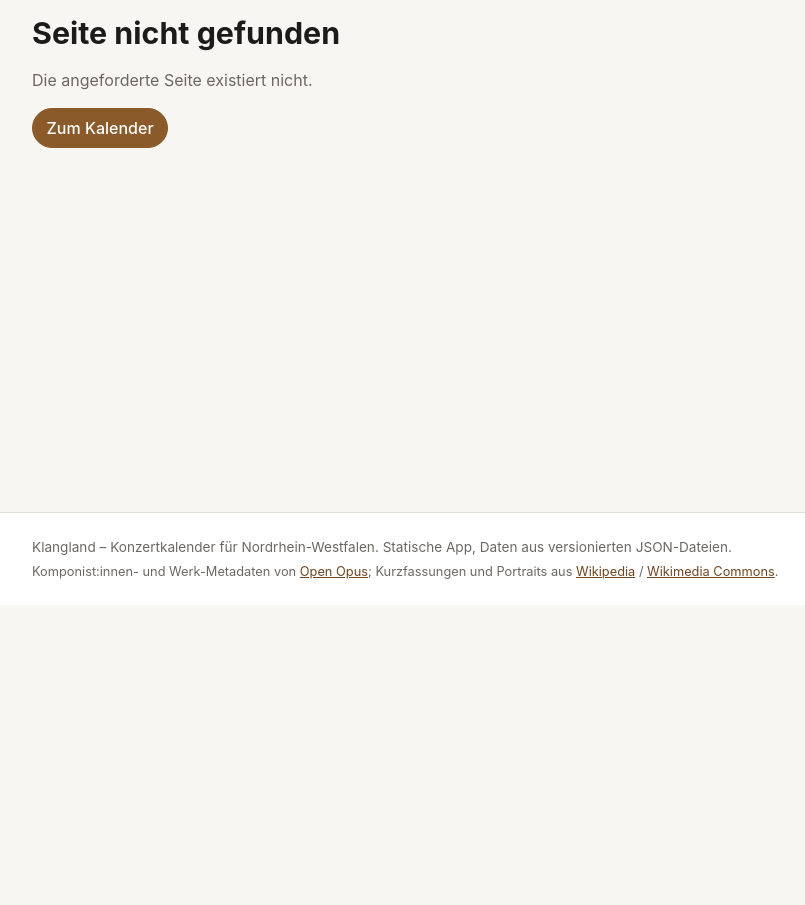
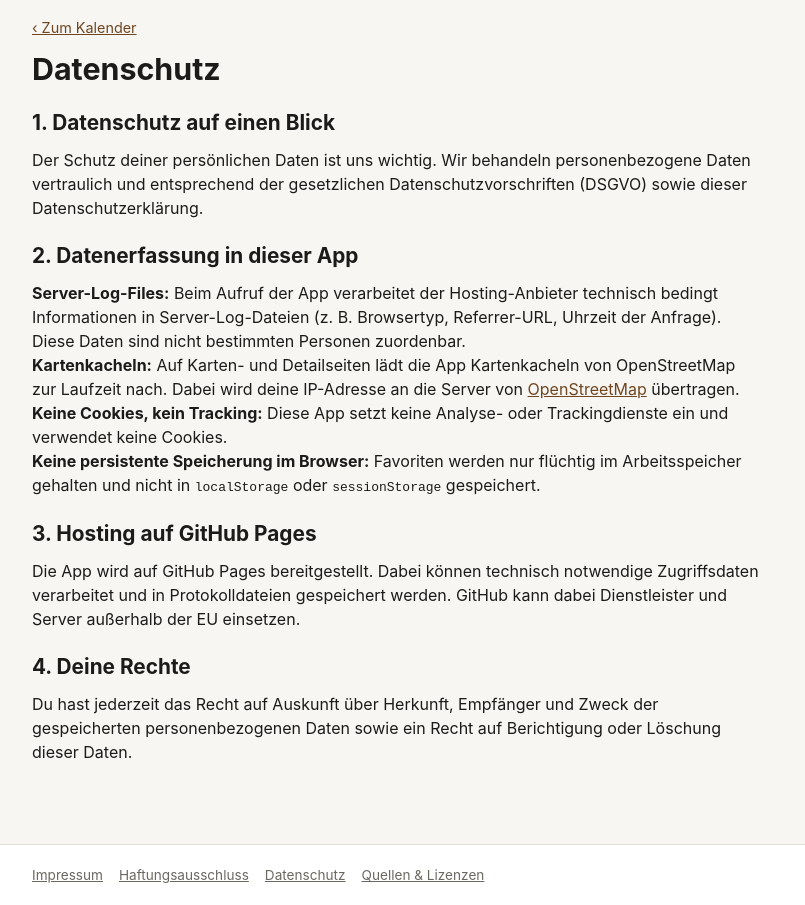
Before and after one commit to weberius/klangland, an Angular app in the folder web/: page /datenschutz in a window 1280 px wide. Shown: the part 195-1100 px from the top of the page, without its empty margins (84-889 px from the left). Before the commit the page ends 800 px from the top, so only its background shows below. Built offline with nearby package versions, Linux system fonts and the light colour scheme; no server answers.

Commit message:
implement User Story 025 - Impressum, Haftungsausschluss und Datenschutz

```diff
--- a/web/src/app/app.css
+++ b/web/src/app/app.css
@@ -241,15 +241,20 @@ main {
   font-size: 0.85rem;
   padding-block: 1.25rem;
 }
-.site-footer p {
-  margin: 0.25rem 0;
+.footer-links {
+  display: flex;
+  flex-wrap: wrap;
+  gap: 0.5rem 1rem;
 }
-.footer-credits {
-  font-size: 0.8rem;
+.footer-links a {
+  color: inherit;
 }
 
 @media (max-width: 720px) {
   .global-search {
     min-width: 8.5rem;
   }
+  .footer-links {
+    gap: 0.4rem 0.85rem;
+  }
 }
--- a/web/src/app/app.html
+++ b/web/src/app/app.html
@@ -95,13 +95,11 @@
 
 <footer class="site-footer">
   <div class="container">
-    <p>Klangland – Konzertkalender für Nordrhein-Westfalen. Statische App, Daten aus versionierten JSON-Dateien.</p>
-    <p class="footer-credits">
-      Komponist:innen- und Werk-Metadaten von
-      <a href="https://openopus.org" target="_blank" rel="noopener">Open Opus</a>;
-      Kurzfassungen und Portraits aus
-      <a href="https://de.wikipedia.org" target="_blank" rel="noopener">Wikipedia</a> /
-      <a href="https://commons.wikimedia.org" target="_blank" rel="noopener">Wikimedia Commons</a>.
-    </p>
+    <nav class="footer-links" aria-label="Rechtliches">
+      <a routerLink="/impressum">Impressum</a>
+      <a routerLink="/haftungsausschluss">Haftungsausschluss</a>
+      <a routerLink="/datenschutz">Datenschutz</a>
+      <a routerLink="/quellen">Quellen &amp; Lizenzen</a>
+    </nav>
   </div>
 </footer>
--- a/web/src/app/app.routes.ts
+++ b/web/src/app/app.routes.ts
@@ -63,6 +63,26 @@ export const routes: Routes = [
     title: 'Veranstaltung · Klangland',
   },
   {
+    path: 'impressum',
+    loadComponent: () => import('./pages/impressum/impressum').then((m) => m.ImpressumPage),
+    title: 'Impressum · Klangland',
+  },
+  {
+    path: 'haftungsausschluss',
+    loadComponent: () => import('./pages/haftungsausschluss/haftungsausschluss').then((m) => m.HaftungsausschlussPage),
+    title: 'Haftungsausschluss · Klangland',
+  },
+  {
+    path: 'datenschutz',
+    loadComponent: () => import('./pages/datenschutz/datenschutz').then((m) => m.DatenschutzPage),
+    title: 'Datenschutz · Klangland',
+  },
+  {
+    path: 'quellen',
+    loadComponent: () => import('./pages/quellen/quellen').then((m) => m.QuellenPage),
+    title: 'Quellen & Lizenzen · Klangland',
+  },
+  {
     path: '**',
     loadComponent: () => import('./pages/not-found/not-found').then((m) => m.NotFoundPage),
     title: 'Nicht gefunden · Klangland',
--- /dev/null
+++ b/web/src/app/pages/datenschutz/datenschutz.html
@@ -0,0 +1,48 @@
+<a class="back-link" routerLink="/">‹ Zum Kalender</a>
+
+<section class="page-header">
+  <h1>Datenschutz</h1>
+</section>
+
+<article class="legal-content">
+  <h2>1. Datenschutz auf einen Blick</h2>
+  <p>
+    Der Schutz deiner persönlichen Daten ist uns wichtig. Wir behandeln personenbezogene Daten
+    vertraulich und entsprechend der gesetzlichen Datenschutzvorschriften (DSGVO) sowie dieser
+    Datenschutzerklärung.
+  </p>
+
+  <h2>2. Datenerfassung in dieser App</h2>
+  <p>
+    <strong>Server-Log-Files:</strong> Beim Aufruf der App verarbeitet der Hosting-Anbieter technisch
+    bedingt Informationen in Server-Log-Dateien (z. B. Browsertyp, Referrer-URL, Uhrzeit der
+    Anfrage). Diese Daten sind nicht bestimmten Personen zuordenbar.
+  </p>
+  <p>
+    <strong>Kartenkacheln:</strong> Auf Karten- und Detailseiten lädt die App Kartenkacheln von
+    OpenStreetMap zur Laufzeit nach. Dabei wird deine IP-Adresse an die Server von
+    <a href="https://www.openstreetmap.org/" target="_blank" rel="noopener">OpenStreetMap</a> übertragen.
+  </p>
+  <p>
+    <strong>Keine Cookies, kein Tracking:</strong> Diese App setzt keine Analyse- oder Trackingdienste
+    ein und verwendet keine Cookies.
+  </p>
+  <p>
+    <strong>Keine persistente Speicherung im Browser:</strong> Favoriten werden nur flüchtig im
+    Arbeitsspeicher gehalten und nicht in <code>localStorage</code> oder
+    <code>sessionStorage</code> gespeichert.
+  </p>
+
+  <h2>3. Hosting auf GitHub Pages</h2>
+  <p>
+    Die App wird auf GitHub Pages bereitgestellt. Dabei können technisch notwendige Zugriffsdaten
+    verarbeitet und in Protokolldateien gespeichert werden. GitHub kann dabei Dienstleister und
+    Server außerhalb der EU einsetzen.
+  </p>
+
+  <h2>4. Deine Rechte</h2>
+  <p>
+    Du hast jederzeit das Recht auf Auskunft über Herkunft, Empfänger und Zweck der gespeicherten
+    personenbezogenen Daten sowie ein Recht auf Berichtigung oder Löschung dieser Daten.
+  </p>
+</article>
--- /dev/null
+++ b/web/src/app/pages/datenschutz/datenschutz.ts
@@ -0,0 +1,9 @@
+import { Component } from '@angular/core';
+import { RouterLink } from '@angular/router';
+
+@Component({
+  selector: 'app-datenschutz-page',
+  imports: [RouterLink],
+  templateUrl: './datenschutz.html',
+})
+export class DatenschutzPage {}
--- /dev/null
+++ b/web/src/app/pages/haftungsausschluss/haftungsausschluss.html
@@ -0,0 +1,30 @@
+<a class="back-link" routerLink="/">‹ Zum Kalender</a>
+
+<section class="page-header">
+  <h1>Haftungsausschluss</h1>
+</section>
+
+<article class="legal-content">
+  <h2>Haftung für Inhalte</h2>
+  <p>
+    Die Inhalte unserer Seiten wurden mit größter Sorgfalt erstellt. Für die Richtigkeit,
+    Vollständigkeit und Aktualität der Inhalte (insbesondere der Daten und Verweise) können wir jedoch
+    keine Gewähr übernehmen. Als Diensteanbieter sind wir gemäß § 7 Abs. 1 DDG für eigene Inhalte auf
+    diesen Seiten nach den allgemeinen Gesetzen verantwortlich.
+  </p>
+
+  <h2>Haftung für Links</h2>
+  <p>
+    Unser Angebot enthält Links zu externen Webseiten Dritter, auf deren Inhalte wir keinen Einfluss
+    haben. Deshalb können wir für diese fremden Inhalte auch keine Gewähr übernehmen. Für die Inhalte
+    der verlinkten Seiten ist stets der jeweilige Anbieter oder Betreiber der Seiten verantwortlich.
+  </p>
+
+  <h2>Urheberrecht</h2>
+  <p>
+    Die durch die Seitenbetreiber erstellten Inhalte und Werke auf diesen Seiten unterliegen dem
+    deutschen Urheberrecht. Die Vervielfältigung, Bearbeitung, Verbreitung und jede Art der Verwertung
+    außerhalb der Grenzen des Urheberrechtes bedürfen der schriftlichen Zustimmung des jeweiligen
+    Autors bzw. Erstellers.
+  </p>
+</article>
--- /dev/null
+++ b/web/src/app/pages/haftungsausschluss/haftungsausschluss.ts
@@ -0,0 +1,9 @@
+import { Component } from '@angular/core';
+import { RouterLink } from '@angular/router';
+
+@Component({
+  selector: 'app-haftungsausschluss-page',
+  imports: [RouterLink],
+  templateUrl: './haftungsausschluss.html',
+})
+export class HaftungsausschlussPage {}
--- /dev/null
+++ b/web/src/app/pages/impressum/impressum.html
@@ -0,0 +1,35 @@
+<a class="back-link" routerLink="/">‹ Zum Kalender</a>
+
+<section class="page-header">
+  <h1>Impressum</h1>
+</section>
+
+<article class="legal-content">
+  <h2>Angaben gemäß § 5 DDG:</h2>
+
+  <p>
+    Wolfram Eberius<br />
+    Im Bachfeld 21<br />
+    51063 Köln
+  </p>
+  <h2>Kontakt:</h2>
+  <p>
+    Telefon: +4917623822294<br />
+    E-Mail: <a href="mailto:wolfram@eberius.photography">wolfram@eberius.photography</a><br />
+    Internet: <a href="https://wolfram.eberius.photography" target="_blank" rel="noopener">wolfram.eberius.photography</a>
+  </p>
+  <h2>Redaktionell verantwortlich:</h2>
+  <p>
+    Wolfram Eberius<br />
+    Im Bachfeld 21<br />
+    51063 Köln
+  </p>
+  <h2>EU-Streitschlichtung:</h2>
+  <p>
+    Die Europäische Kommission stellt eine Plattform zur Online-Streitbeilegung (OS) bereit:
+    <a href="https://ec.europa.eu/consumers/odr/" target="_blank" rel="noopener">https://ec.europa.eu/consumers/odr/</a>.
+    Unsere E-Mail-Adresse finden Sie oben im Impressum.
+  </p>
+  <h2>Verbraucherstreitbeilegung/Universalschlichtungsstelle:</h2>
+  <p>Wir sind nicht bereit oder verpflichtet, an Streitbeilegungsverfahren vor einer Verbraucherschlichtungsstelle teilzunehmen.</p>
+</article>
--- /dev/null
+++ b/web/src/app/pages/impressum/impressum.ts
@@ -0,0 +1,9 @@
+import { Component } from '@angular/core';
+import { RouterLink } from '@angular/router';
+
+@Component({
+  selector: 'app-impressum-page',
+  imports: [RouterLink],
+  templateUrl: './impressum.html',
+})
+export class ImpressumPage {}
--- /dev/null
+++ b/web/src/app/pages/quellen/quellen.html
@@ -0,0 +1,31 @@
+<a class="back-link" routerLink="/">‹ Zum Kalender</a>
+
+<section class="page-header">
+  <h1>Quellen &amp; Lizenzen</h1>
+</section>
+
+<article class="legal-content">
+  <p>
+    Klangland nutzt Daten und Inhalte aus folgenden Quellen:
+  </p>
+
+  <ul>
+    <li>
+      <strong>Open Opus</strong> – Metadaten zu Komponist:innen und Werken.
+    </li>
+    <li>
+      <strong>Wikipedia / Wikimedia Commons</strong> – Kurzfassungen und Portraits, soweit verwendet,
+      unter CC BY-SA und den jeweiligen Lizenzbedingungen.
+    </li>
+    <li>
+      <strong>OpenStreetMap-Mitwirkende</strong> – Kartendaten und Kartenkacheln.
+    </li>
+    <li>
+      <strong>Leaflet</strong> – Kartenbibliothek für die Darstellung der Karten.
+    </li>
+  </ul>
+
+  <p>
+    Bitte beachte die jeweiligen Lizenz- und Urheberhinweise der verlinkten Quellen.
+  </p>
+</article>
--- /dev/null
+++ b/web/src/app/pages/quellen/quellen.ts
@@ -0,0 +1,9 @@
+import { Component } from '@angular/core';
+import { RouterLink } from '@angular/router';
+
+@Component({
+  selector: 'app-quellen-page',
+  imports: [RouterLink],
+  templateUrl: './quellen.html',
+})
+export class QuellenPage {}
--- a/web/src/styles.css
+++ b/web/src/styles.css
@@ -199,3 +199,30 @@ button:focus-visible,
   color: var(--color-text-muted);
   padding: 2rem 0;
 }
+
+/* Rechts-/Informationsseiten */
+.legal-content {
+  max-width: 72ch;
+  margin-bottom: 2rem;
+}
+.legal-content > * + * {
+  margin-top: 1rem;
+}
+.legal-content h2 {
+  margin-top: 1.5rem;
+}
+.legal-content p,
+.legal-content ul,
+.legal-content ol {
+  margin: 0;
+}
+.legal-content ul,
+.legal-content ol {
+  padding-left: 1.25rem;
+}
+.legal-content li + li {
+  margin-top: 0.4rem;
+}
+.legal-content a {
+  word-break: break-word;
+}
```
